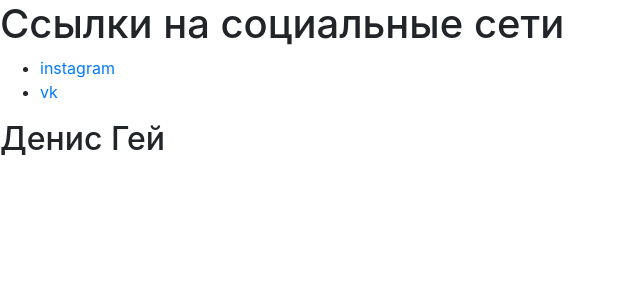
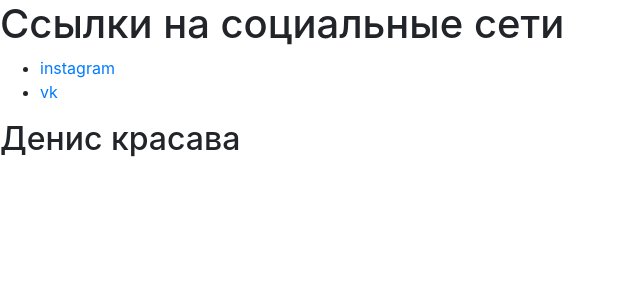
Before and after one commit to ddkhugaev/test-flask, a Flask app: page / in a window 1280 px wide. Shown: the top 300 px of the page, without its empty margins (0-640 px from the left). Run offline with Flask 2, Linux system fonts and the light colour scheme; some libraries are stand-ins or nearby versions.

Commit message:
edit index.html

```diff
--- a/templates/index.html
+++ b/templates/index.html
@@ -14,6 +14,6 @@
             <li><a href="https://www.instagram.com/ddkhugaev" target="_blank">instagram</a></li>
             <li><a href="https://vk.com/ddkhugaev" target="_blank">vk</a></li>
         </ul>
-        <h2>Денис Гей</h2>
+        <h2>Денис красава</h2>
     </body>
 </html>
```
